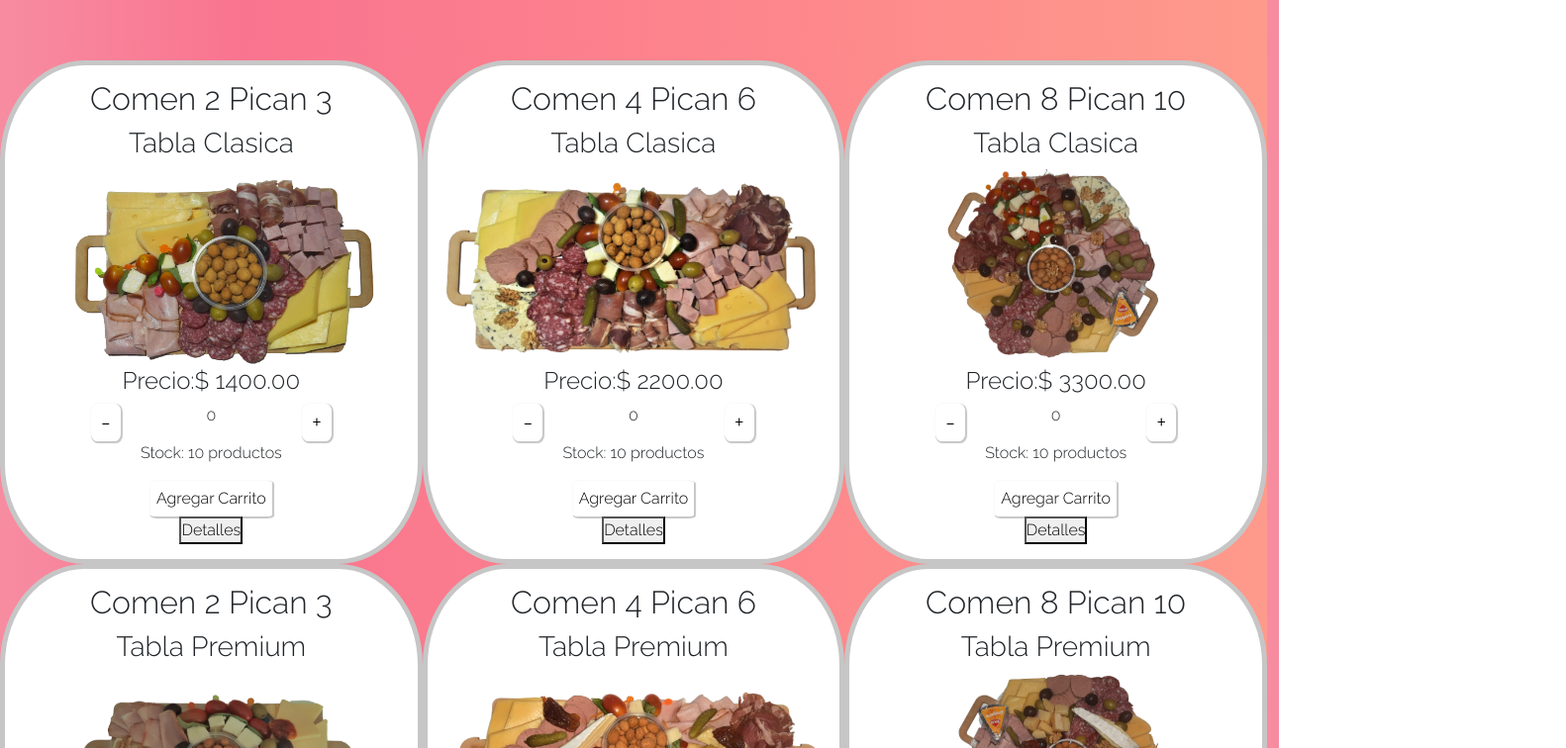
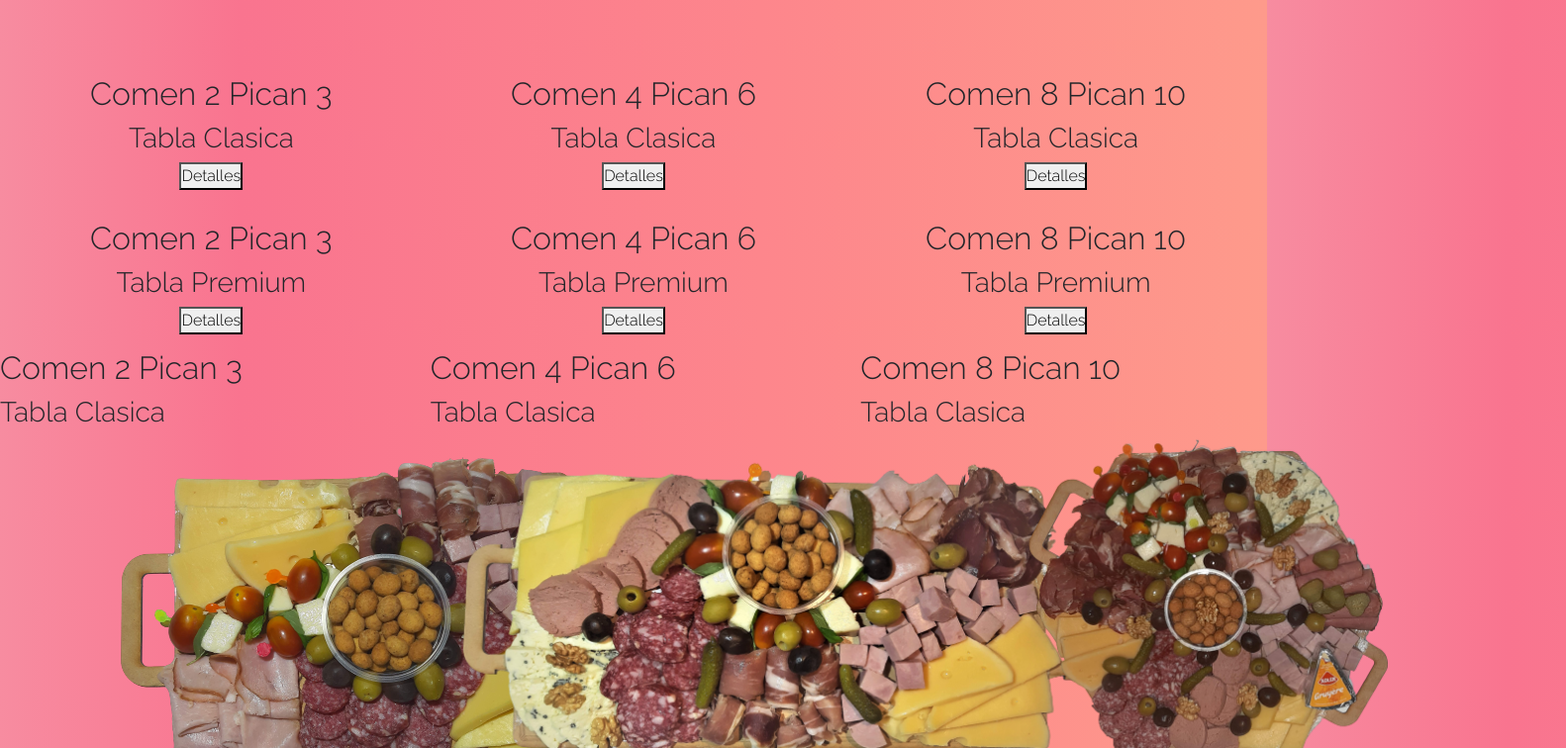
Before and after one commit to Basu22/picateOssvald, a React (Create React App) app: page / in a window 1280 px wide. Shown: the part 240-996 px from the top of the page at 99% size, 1582 px wide, since content can reach past the window. Built offline with nearby package versions, Linux system fonts and the light colour scheme; a web font is replaced by a local one.

Commit message:
Entrega Clase 7

```diff
--- a/src/App.jsx
+++ b/src/App.jsx
@@ -1,12 +1,16 @@
 import React from 'react'
 import NavBar from './Componentes/Navegador/NavBar'
+import ItemDetailContainer from './Componentes/Productos/ItemDetailContainer'
 import ItemListContainer from './Componentes/Productos/ItemListContainer'
 
 export default function App() {
   return (
     <>
-    <NavBar />
-    <ItemListContainer gretting="Nuestros Productos"/>
+    <React.StrictMode>
+      <NavBar />
+      <ItemListContainer gretting="Nuestros Productos"/>
+      <ItemDetailContainer />
+    </React.StrictMode>
     </>
   )
 }
--- a/src/Componentes/Productos/Item.jsx
+++ b/src/Componentes/Productos/Item.jsx
@@ -1,16 +1,11 @@
 import ItemCount from "./ItemCount";
 export default function Item({id,comen,pican,tipo,costo,venta,img}) {
-    const onAdd = ()=>{
-        console.log("agregamos al carrito")
-    }
+
     return (
     <article key={id} className="col-4 productosItems">
-    <h2>Comen {comen} Pican {pican}</h2>
-    <h3>Tabla {tipo}</h3>
-    <img src={img} alt={"Imagen Comen "+comen+" Pican "+pican+" "+tipo} />
-    <h4>Precio:$ {venta.toFixed(2)}</h4>
-    <ItemCount stock={10} inicio={0} onAdd={onAdd}/>
-    <button>Detalles</button>
+        <h2>Comen {comen} Pican {pican}</h2>
+        <h3>Tabla {tipo}</h3>
+        <button id={id} >Detalles</button>
     </article>
     )
 }
--- a/src/Componentes/Productos/ItemDetail.jsx
+++ b/src/Componentes/Productos/ItemDetail.jsx
@@ -1,12 +1,23 @@
 import React from 'react'
+import ItemCount from './ItemCount'
 
-function ItemDetail({detalle}) {
+export default function ItemDetail({detalle}) {
 
-    console.log(detalle)
+  const onAdd = ()=>{
+    console.log("agregamos al carrito")
+}
 
   return (
-    <div>{/* {detalle.map((d)=><p>{d.picada}</p>)} */}</div>
+    <>
+        {detalle.map((d)=>
+          <article className='col-4'>
+            <h2>Comen {d.comen} Pican {d.pican}</h2>
+            <h3>Tabla {d.tipo}</h3>
+            <img src={d.img} alt={"Imagen Comen "+d.comen+" Pican "+d.pican+" "+d.tipo} />
+            <h4>Precio:$ {d.venta.toFixed(2)}</h4>
+            <ItemCount stock={10} inicio={0} onAdd={onAdd}/>
+          </article>
+        )}
+    </>
   )
 }
-
-export default ItemDetail
--- a/src/Componentes/Productos/ItemDetailContainer.jsx
+++ b/src/Componentes/Productos/ItemDetailContainer.jsx
@@ -1,31 +1,26 @@
-import React from 'react'
+import React, { useState,useEffect } from 'react'
 import picadas from '../Json/productos.json'
-import { useState } from 'react'
 import ItemDetail from './ItemDetail'
 
 export default function ItemDetailContainer() {
 
-    const [detalleProductos, setDetalleProductos] = useState([picadas])
+    const [detalleProductos, setDetalleProductos] = useState(picadas)
 
-const getItem=(product)=>{
-    return new Promise((res,rej)=>{
-        setTimeout(()=>{
-            if(Object.entries(product===0).length){
-                rej("cayo la conexión a la base de datos, vuelva a intentar.")
-            }else{res(product)}}, 2000);
-        },2000)
-    }
-
-    function ItemDetailContainer(detalle){
-        getItem(detalle)
-        .then((d)=> setDetalleProductos(d))
-    }
-
-    console.log(ItemDetailContainer(detalleProductos))
-
+    const getItem = new Promise((res,rej)=>{
+            setTimeout(()=>{
+                if(Object.entries(detalleProductos===0).length){
+                    rej("cayo la conexión a la base de datos, vuelva a intentar.")
+                }else{
+                    res(detalleProductos)
+                }},2000)
+            })
+    useEffect(()=>{
+        getItem.then((d)=>setDetalleProductos(d))
+    },[])
 
         return (
-            <div><ItemDetail detalle={ItemDetailContainer(detalleProductos)}/></div>
-        )
+            <section className='row contenedorDetalles'>
+                <ItemDetail detalle={detalleProductos}/>
+            </section>
 
-    }
+        )}
--- a/src/Componentes/Productos/ItemListContainer.jsx
+++ b/src/Componentes/Productos/ItemListContainer.jsx
@@ -1,12 +1,11 @@
 import { useEffect, useState } from 'react';
 import '../../SCSS/productos.scss';
 import ItemList from './ItemList';
-import data from '../Json/productos.json'
-import ItemDetailContainer from './ItemDetailContainer';
+import picadas from '../Json/productos.json'
 
 export default function ItemListContainer({gretting}) {
 
-  const [productos, setProductos] = useState(data)
+  const [productos, setProductos] = useState(picadas)
 
   function recaudarProductos(){
     return new Promise ((res,rej)=>{
@@ -30,7 +29,7 @@ export default function ItemListContainer({gretting}) {
 <section className="row contenedorTitulo">
     <article className="primerTitulo"><h1>{gretting}</h1></article>
     <ItemList productos={productos}/>
-    <ItemDetailContainer />
+
 </section>
   )
 }
--- a/src/SCSS/productos.scss
+++ b/src/SCSS/productos.scss
@@ -12,15 +12,12 @@
         .productosItems{
             @include flexbox_style(center, center, wrap,column);
             align-items: center;
-            border:5px #C6C6C6 solid;
-            background-color: #fff;
-            border-radius: 20%;
             padding:15px 0;
             img{
                 width: 100%;
             }
             .cajaProducto{
-                width: 100%;
+                width: 70%;
                 @include flexbox_style(center, stretch,wrap,column);
                 .cajaBotones{
                     @include flexbox_style(space-evenly, center,wrap,row);
@@ -53,5 +50,8 @@
             }
         }
     }
+    .contenedorDetalles{
+        @include flexbox_style(center, center, wrap,row);
+    }
 
 }
```
